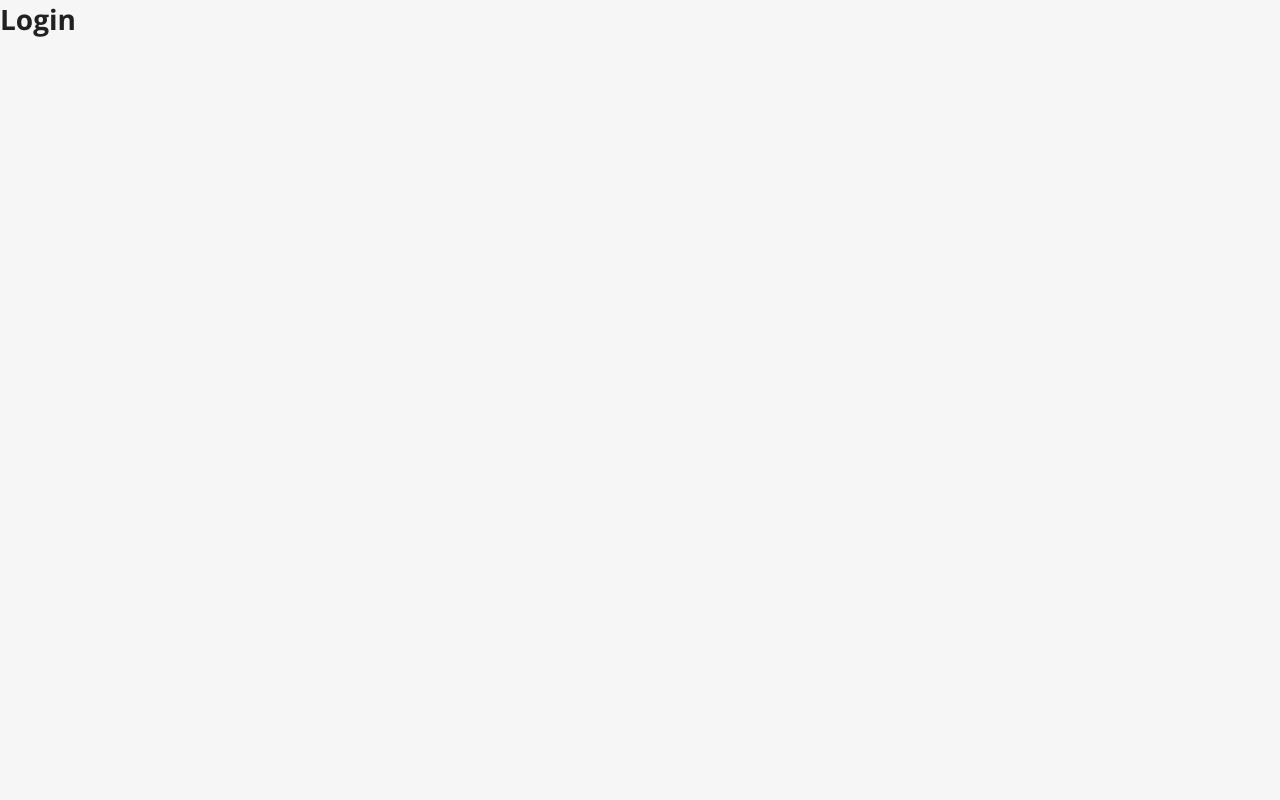
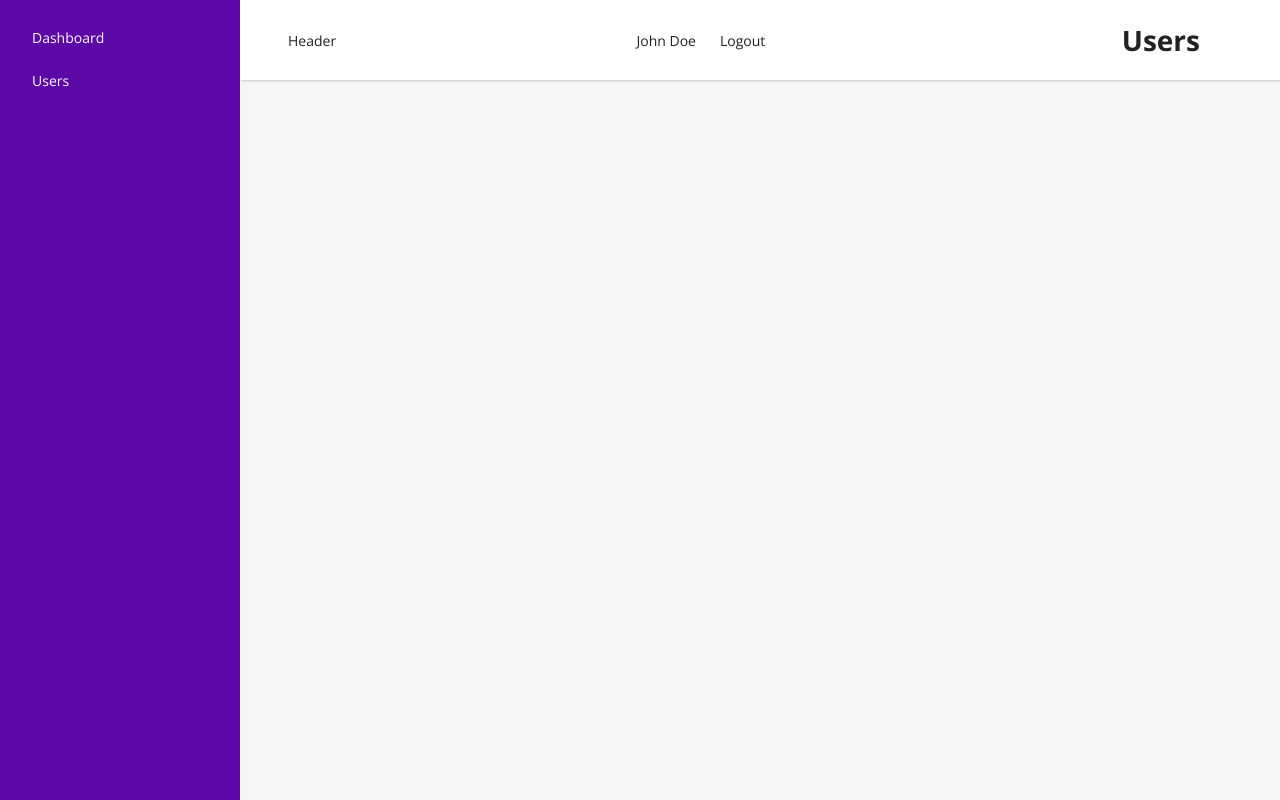
Before and after one commit to soyluisarrieta/laravel-and-react, a React (Vite) app in the folder react/: page /users in a window 1280 px wide. Before the commit this address led to /login. Built offline with nearby package versions, Linux system fonts and the light colour scheme.

Commit message:
Create user interface

```diff
--- a/react/src/components/DefaultLayout.jsx
+++ b/react/src/components/DefaultLayout.jsx
@@ -1,4 +1,4 @@
-import { Navigate, Outlet } from 'react-router-dom'
+import { Link, Navigate, Outlet } from 'react-router-dom'
 import { useStateContext } from '../contexts/ContextProvider'
 
 export default function DefaultLayout () {
@@ -8,9 +8,31 @@
     return <Navigate to='/login' />
   }
 
+  const onLogout = (e) => {
+    e.preventDefault()
+  }
+
   return (
-    <>
-      <Outlet />
-    </>
+    <div id='defaultLayout'>
+      <aside>
+        <Link to='/dashboard'>Dashboard</Link>
+        <Link to='/users'>Users</Link>
+      </aside>
+
+      <div className='content'>
+        <header>
+          <div>
+            Header
+          </div>
+          <div>
+            {user.name}
+            <a href='#' onClick={onLogout} className='btn-logout'>Logout</a>
+          </div>
+          <main>
+            <Outlet />
+          </main>
+        </header>
+      </div>
+    </div>
   )
 }
--- a/react/src/contexts/ContextProvider.jsx
+++ b/react/src/contexts/ContextProvider.jsx
@@ -10,8 +10,10 @@
 
 // 2. Create provider of context
 export const ContextProvider = ({ children }) => {
-  const [user, setUser] = useState({})
-  const [token, _setToken] = useState(window.localStorage.getItem('ACCESS_TOKEN'))
+  const [user, setUser] = useState({
+    name: 'John Doe'
+  })
+  const [token, _setToken] = useState(123)
 
   const setToken = (token) => {
     _setToken(token)
```
